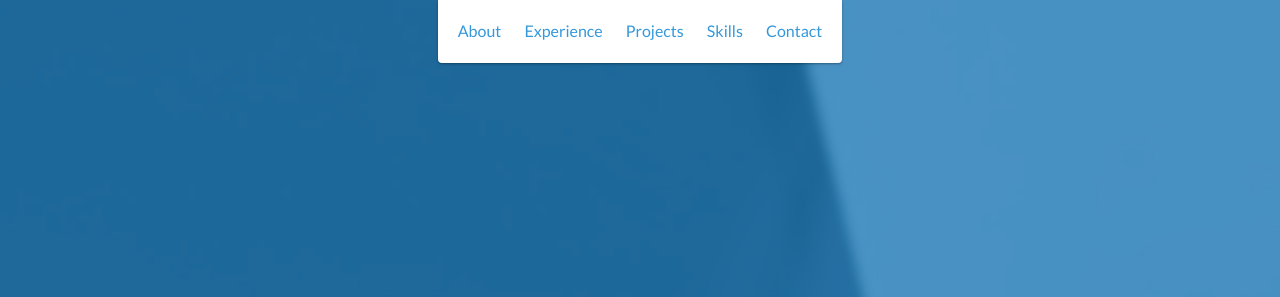
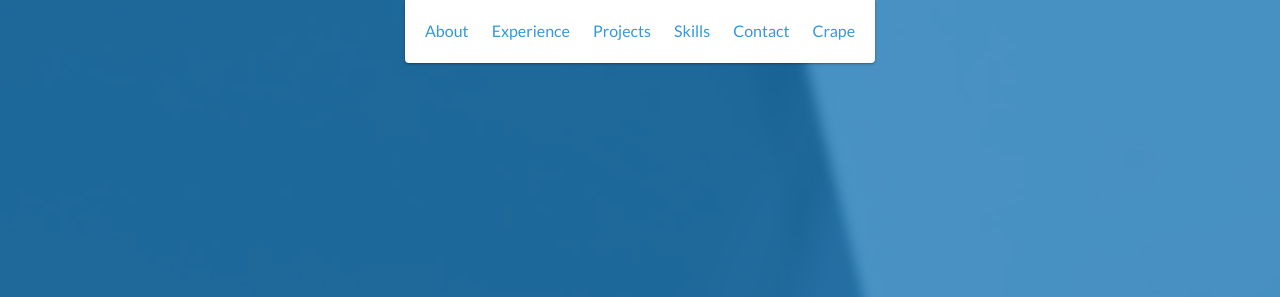
Before and after one commit to acjswo111/acjswo111.github.io, a website: page index.html in a window 1280 px wide. Shown: the top 297 px of the page. Drawn offline with nearby package versions, Linux system fonts and the light colour scheme.

Commit message:
Update index.html

```diff
--- a/index.html
+++ b/index.html
@@ -38,6 +38,9 @@
             </li>
             <li>
                 <a href="#contact">Contact</a>
+            </li>
+            <li>
+                <a href="#contact">Crape</a>
             </li>
         </ul>
     </header>
@@ -236,7 +239,10 @@
         </ul>
     </div>
     <!-- End #skills -->
+    <div id="crape">
+        <h2>Certificate I received</h2>
 
+    </div>
     <div id="contact">
         <h2>Get in Touch</h2>
         <div id="contact-form">
@@ -250,7 +256,6 @@
         <!-- End #contact-form -->
     </div>
     <!-- End #contact -->
-
     <footer>
         <div class="container">
             <div class="row">
```
